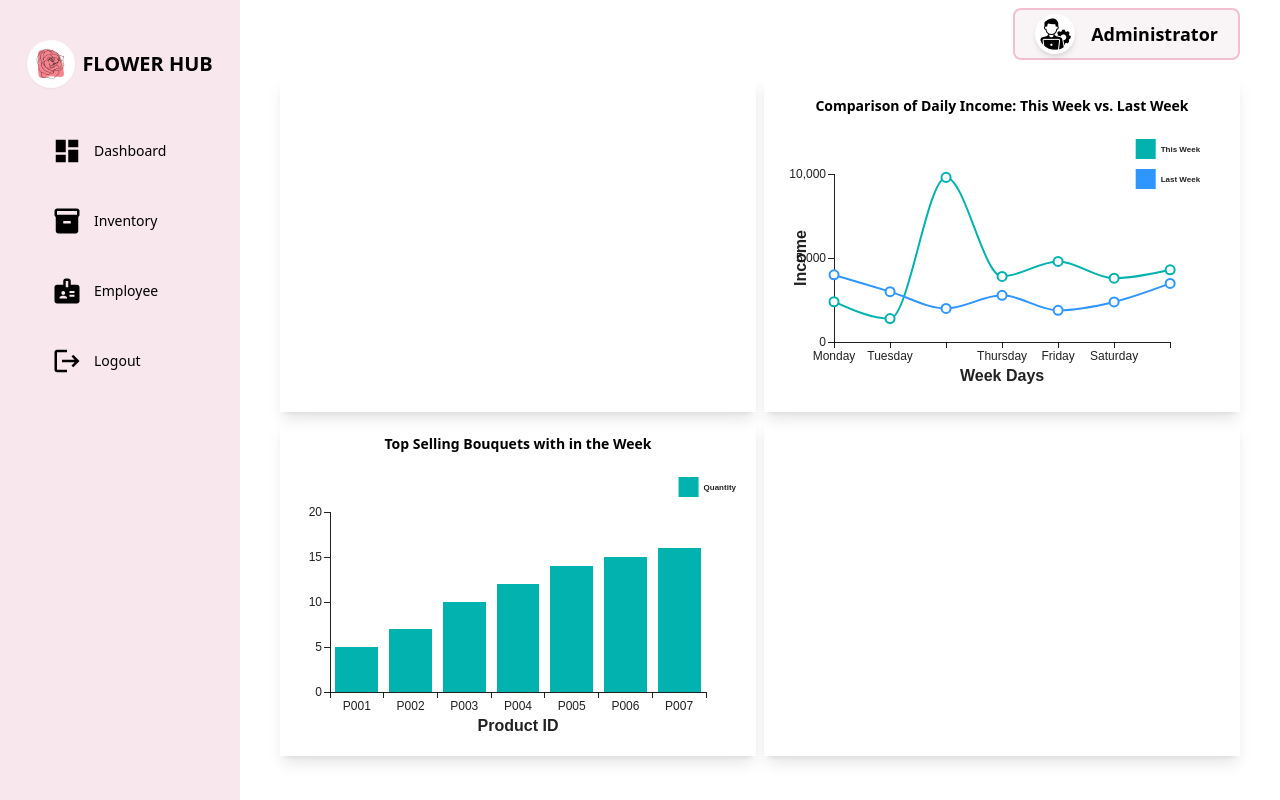
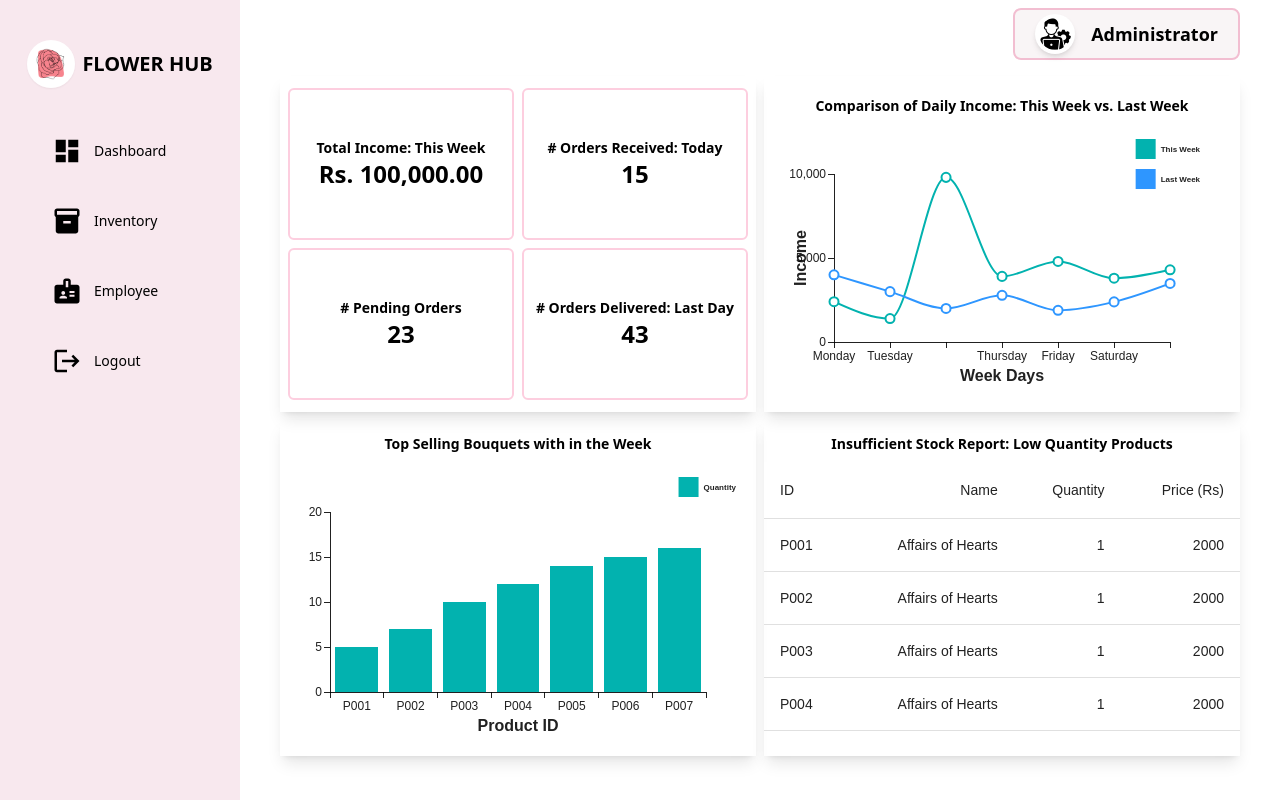
Before and after one commit to DaNoDya99/Flora, a React (Vite) app: page /admin/dashboard in a window 1280 px wide. Built offline with nearby package versions, Linux system fonts and the light colour scheme.

Commit message:
Admin dashboard done

```diff
--- a/src/pages/admin/admin-dashboard.jsx
+++ b/src/pages/admin/admin-dashboard.jsx
@@ -2,6 +2,7 @@ import { LineChart } from '@mui/x-charts/LineChart';
 import dayjs from "dayjs";
 import customParseFormat from "dayjs/plugin/customParseFormat";
 import {BarChart} from "@mui/x-charts";
+import {Table, TableBody, TableCell, TableContainer, TableHead, TableRow, Paper} from "@mui/material";
 dayjs.extend(customParseFormat);
 
 const thisWeek = [4000, 3000, 2000, 2780, 1890, 2390, 3490];
@@ -21,13 +22,50 @@ function getWeekdays() {
     return weekdays;
 }
 
+
+function createData(id, name, quantity, price) {
+    return { id, name, quantity, price  };
+}
+
 const xLabels = getWeekdays();
+
+const rows = [
+    createData('P001', 'Affairs of Hearts', 1, 2000.00),
+    createData('P002', 'Affairs of Hearts', 1, 2000.00),
+    createData('P003', 'Affairs of Hearts', 1, 2000.00),
+    createData('P004', 'Affairs of Hearts', 1, 2000.00),
+    createData('P005', 'Affairs of Hearts', 1, 2000.00),
+  ];
 
 function AdminDashboard() {
     return (
         <div className={'flex flex-col gap-5 w-full max-2xl:gap-2'}>
             <div className={'flex w-full gap-5 max-2xl:gap-2'}>
-                <div className={'w-[50%] h-[43vh] shadow-lg max-2xl:h-[42vh]'}></div>
+                <div className={'w-[50%] h-[43vh] shadow-lg max-2xl:h-[42vh] p-2 flex flex-col gap-2 items-center justify-center'}>
+                    <div className={'flex gap-2 w-full justify-between'}>
+                        <div className={'w-[50%] text-center py-2 border-2 border-secondary2 rounded-md h-[19vh] flex flex-col justify-center'}>
+                            <h1 className={'text-2xl font-semibold text-center max-2xl:text-sm'}>Total Income: This Week</h1>
+                            <div className={'text-center text-2xl font-semibold'}>Rs. 100,000.00</div>
+                        </div>
+
+                        <div className={'w-[50%] text-center py-2 border-2 border-secondary2 rounded-md h-[19vh] flex flex-col justify-center'}>
+                            <h1 className={'text-2xl font-semibold text-center max-2xl:text-sm'}># Orders Received: Today</h1>
+                            <div className={'text-center text-2xl font-semibold'}>15</div>
+                        </div>
+                    </div>
+                    <div className={'flex gap-2 w-full justify-between'}>
+                        <div className={'w-[50%] text-center py-2 border-2 border-secondary2 rounded-md h-[19vh] flex flex-col justify-center'}>
+                            <h1 className={'text-2xl font-semibold text-center max-2xl:text-sm'}># Pending Orders</h1>
+                            <div className={'text-center text-2xl font-semibold'}>23</div>
+                        </div>
+
+                        <div className={'w-[50%] text-center py-2 border-2 border-secondary2 rounded-md h-[19vh] flex flex-col justify-center'}>
+                            <h1 className={'text-2xl font-semibold text-center max-2xl:text-sm'}># Orders Delivered: Last Day</h1>
+                            <div className={'text-center text-2xl font-semibold'}>43</div>
+                        </div>
+                    </div>
+
+                </div>
                 <div className={'w-[50%] h-[43vh] shadow-lg p-5 space-y-2 flex flex-col items-center justify-center max-2xl:h-[42vh]'}>
                     <div className={'text-center'}>
                         <h1 className={'text-2xl font-semibold max-2xl:text-sm'}>Comparison of Daily Income: This Week vs. Last Week</h1>
@@ -68,7 +106,40 @@ function AdminDashboard() {
                         />
                     </div>
                 </div>
-                <div className={'w-[50%] h-[43vh] shadow-lg max-2xl:h-[42vh]'}></div>
+                <div className={'w-[50%] h-[43vh] shadow-lg space-y-2 flex flex-col items-center justify-center max-2xl:h-[42vh]'}>
+                    <div className={'text-center'}>
+                        <h1 className={'text-2xl font-semibold max-2xl:text-sm'}>Insufficient Stock Report: Low Quantity Products</h1>
+                    </div>
+                    <div className={'w-[90%] h-[35vh] flex justify-center max-2xl:w-full'}>
+                        <TableContainer >
+                            <Table stickyHeader aria-label="sticky table">
+                                <TableHead>
+                                <TableRow>
+                                    <TableCell>ID</TableCell>
+                                    <TableCell align="right">Name</TableCell>
+                                    <TableCell align="right">Quantity</TableCell>
+                                    <TableCell align="right">Price (Rs)</TableCell>
+                                </TableRow>
+                                </TableHead>
+                                <TableBody>
+                                {rows.map((row) => (
+                                    <TableRow
+                                    key={row.id}
+                                    sx={{ '&:last-child td, &:last-child th': { border: 0 } }}
+                                    >
+                                    <TableCell component="th" scope="row">
+                                        {row.id}
+                                    </TableCell>
+                                    <TableCell align="right">{row.name}</TableCell>
+                                    <TableCell align="right">{row.quantity}</TableCell>
+                                    <TableCell align="right">{row.price}</TableCell>
+                                    </TableRow>
+                                ))}
+                                </TableBody>
+                            </Table>
+                        </TableContainer>
+                    </div>
+                </div>
             </div>
         </div>
     );
```
